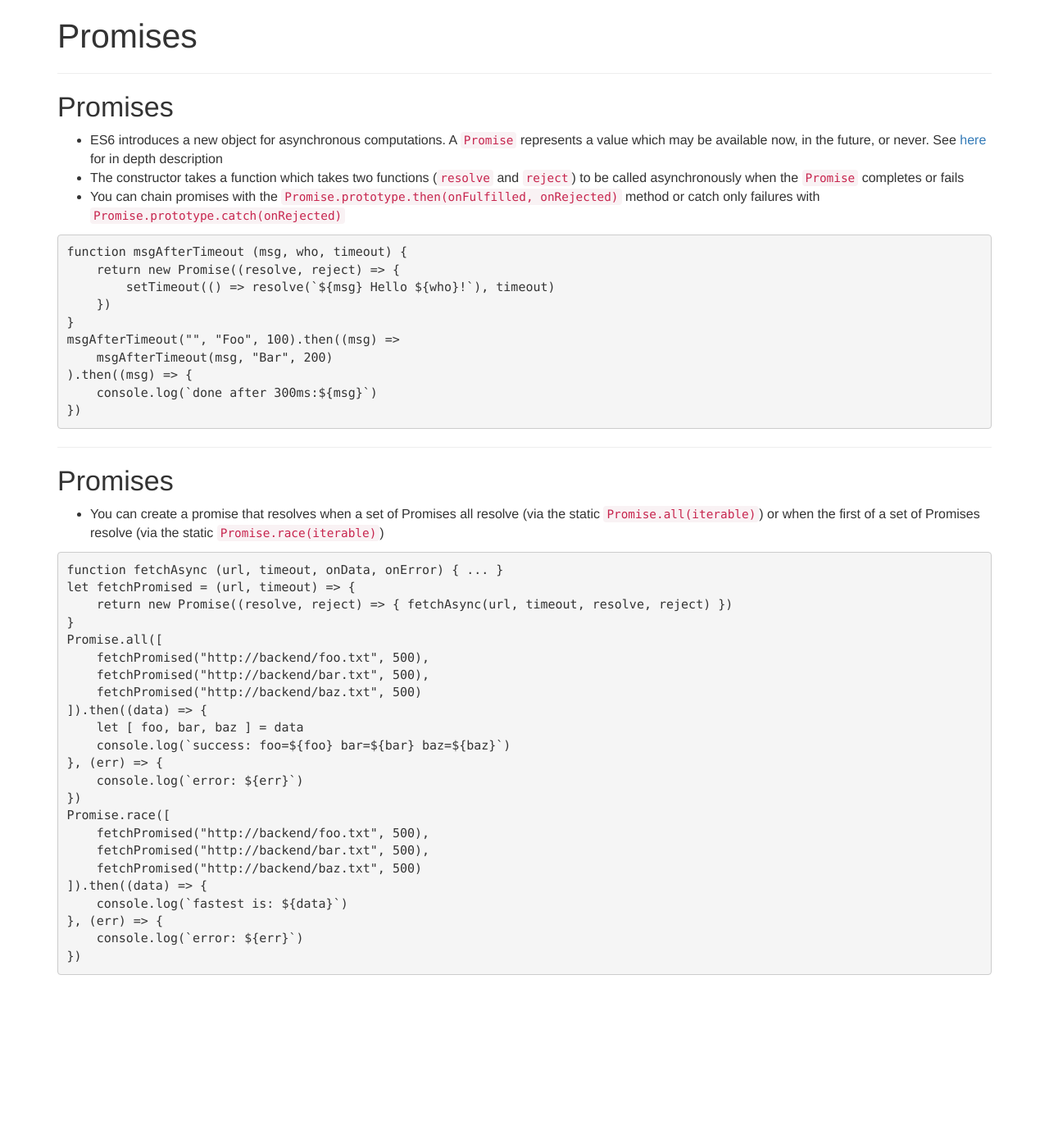
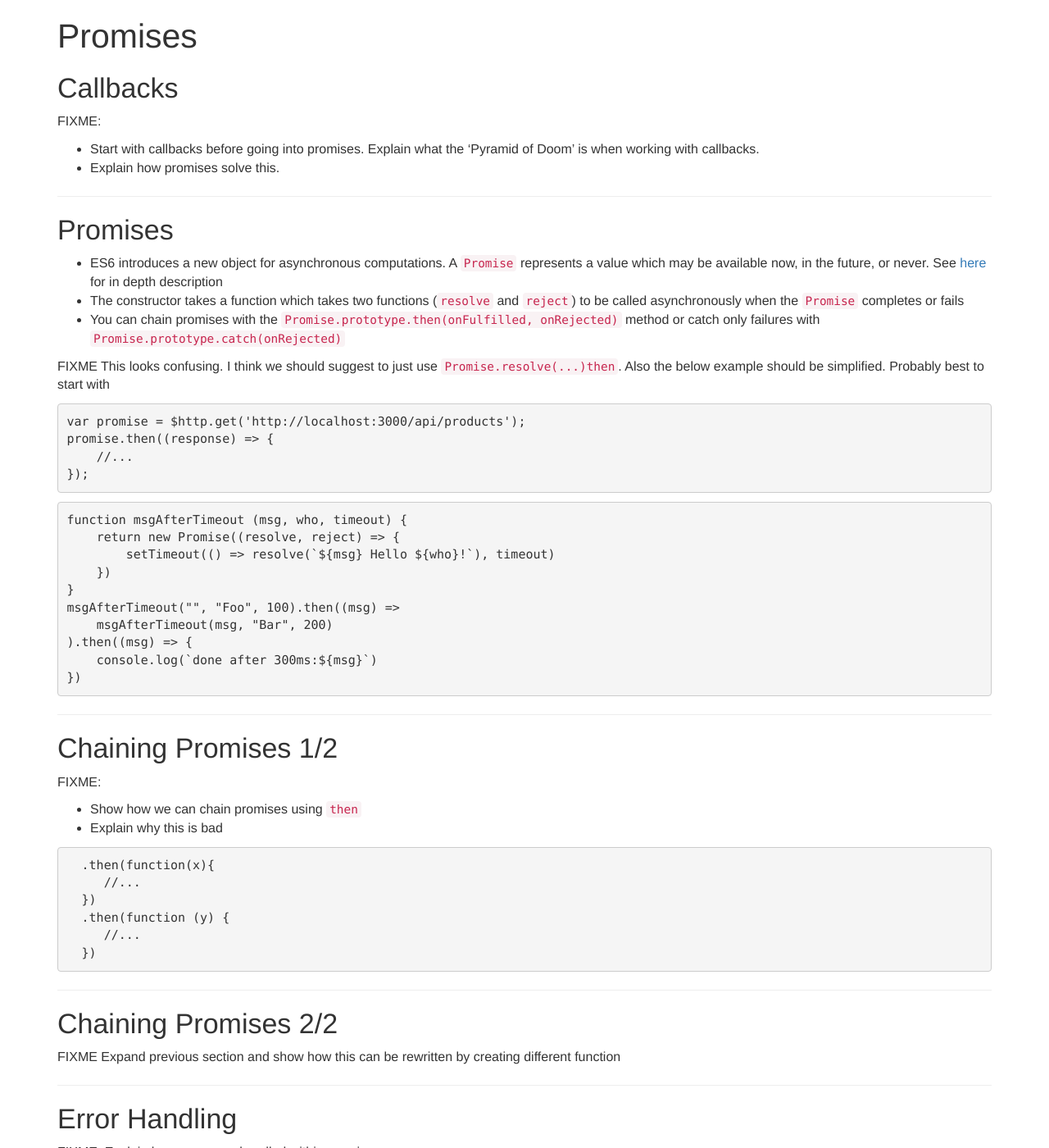
Before and after one commit to rangle/js-training, a Jekyll site: the page built from promises.md, in a window 1280 px wide and 1400 px high. Shown: the whole window at 82% size. Built offline with Jekyll 4.4.1, drawn with Linux system fonts in a browser that asks for light colours; some of the changed text lies outside the part shown.

Commit message:
Added initial fix me sections

````diff
--- a/promises.md
+++ b/promises.md
@@ -3,6 +3,13 @@ layout: lesson
 title: "Promises"
 permalink: /promises/
 ---
+
+## Callbacks
+
+FIXME:
+
+- Start with callbacks before going into promises. Explain what the 'Pyramid of Doom' is when working with callbacks.
+- Explain how promises solve this.
 
 ---
 
@@ -11,6 +18,14 @@ permalink: /promises/
 - ES6 introduces a new object for asynchronous computations.  A `Promise` represents a value which may be available now, in the future, or never.  See [here](https://developer.mozilla.org/en-US/docs/Web/JavaScript/Reference/Global_Objects/Promise) for in depth description
 - The constructor takes a function which takes two functions (`resolve` and `reject`) to be called asynchronously when the `Promise` completes or fails
 - You can chain promises with the `Promise.prototype.then(onFulfilled, onRejected)` method or catch only failures with `Promise.prototype.catch(onRejected)`
+
+FIXME This looks confusing. I think we should suggest to just use `Promise.resolve(...)then`. Also the below example should be simplified. Probably best to start with
+```js
+var promise = $http.get('http://localhost:3000/api/products');
+promise.then((response) => {
+    //...
+});
+```
 
 ```js
 function msgAfterTimeout (msg, who, timeout) {
@@ -24,6 +39,47 @@ msgAfterTimeout("", "Foo", 100).then((msg) =>
     console.log(`done after 300ms:${msg}`)
 })
 ```
+
+---
+
+## Chaining Promises 1/2
+
+FIXME:
+
+- Show how we can chain promises using `then`
+- Explain why this is bad
+
+```js
+  .then(function(x){
+     //...
+  })
+  .then(function (y) {
+     //...
+  })
+```
+---
+
+## Chaining Promises 2/2
+
+FIXME Expand previous section and show how this can be rewritten by creating different function
+
+---
+
+## Error Handling
+
+FIXME: Explain how errors are handled within promises
+
+---
+
+## Promise Statuses
+
+FIXME: Explain what statuses are available within a promise.
+
+---
+
+## Caching Promise Result
+
+FIXME: Explain how we can cache the result of promises
 
 ---
 
````
Also changed, not shown: es6.md (+43 -14 lines), roadmap.md (added, +5 -0 lines), ts.md (+16 -2 lines).
